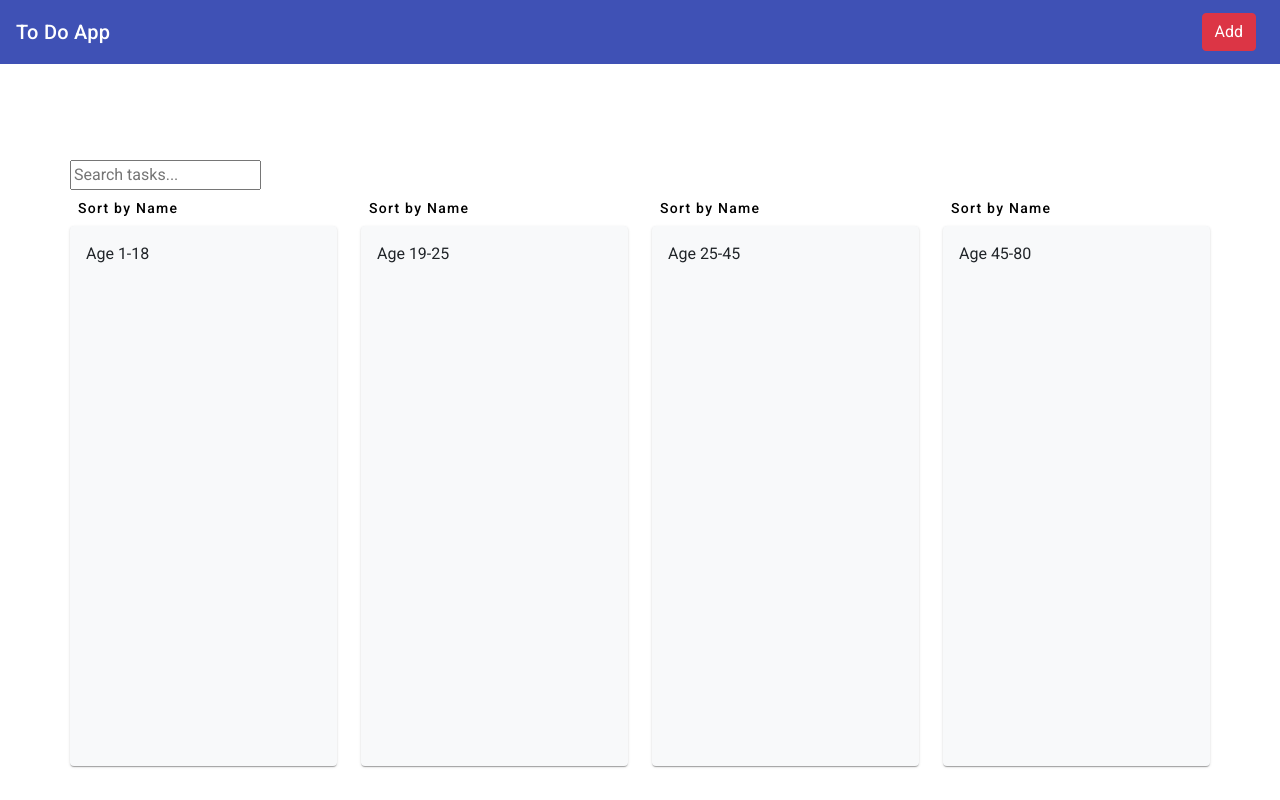
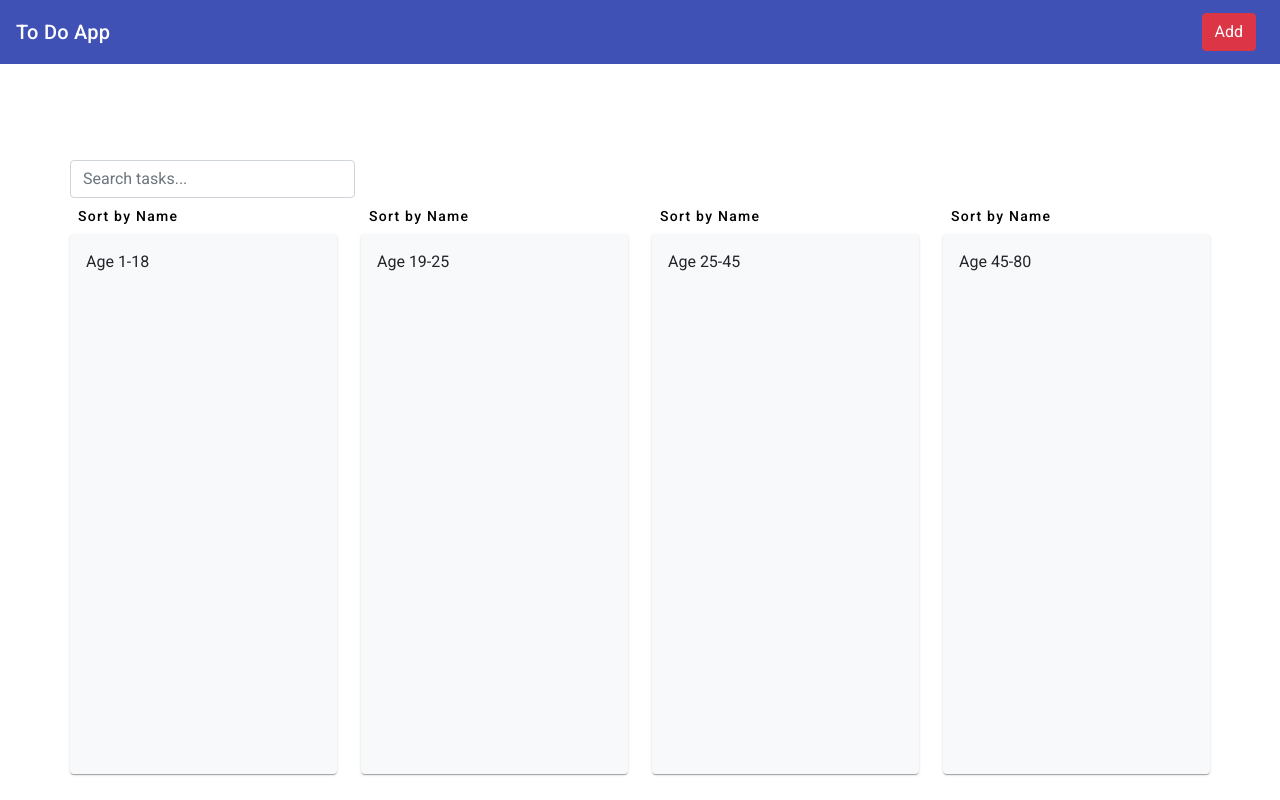
Before and after one commit to yprakashr/draganddrop, an Angular app: page / in a window 1280 px wide. Built offline with nearby package versions, Linux system fonts and the light colour scheme.

Commit message:
changes applied

```diff
--- a/src/app/component/to-do/to-do-details.component.html
+++ b/src/app/component/to-do/to-do-details.component.html
@@ -1,7 +1,7 @@
 <div class="row" style="--bs-gutter-x:0;">
   <div class="col-md-12">
     <div class="container">
-      <input type="text" class="" placeholder="Search tasks..." [(ngModel)]="searchQuery" (keyup)="onSearchChange()" />
+      <input type="text" class="form-control w-25" placeholder="Search tasks..." [(ngModel)]="searchQuery" (keyup)="onSearchChange()" />
 
       <div class="row" cdkDropListGroup>
 
```
